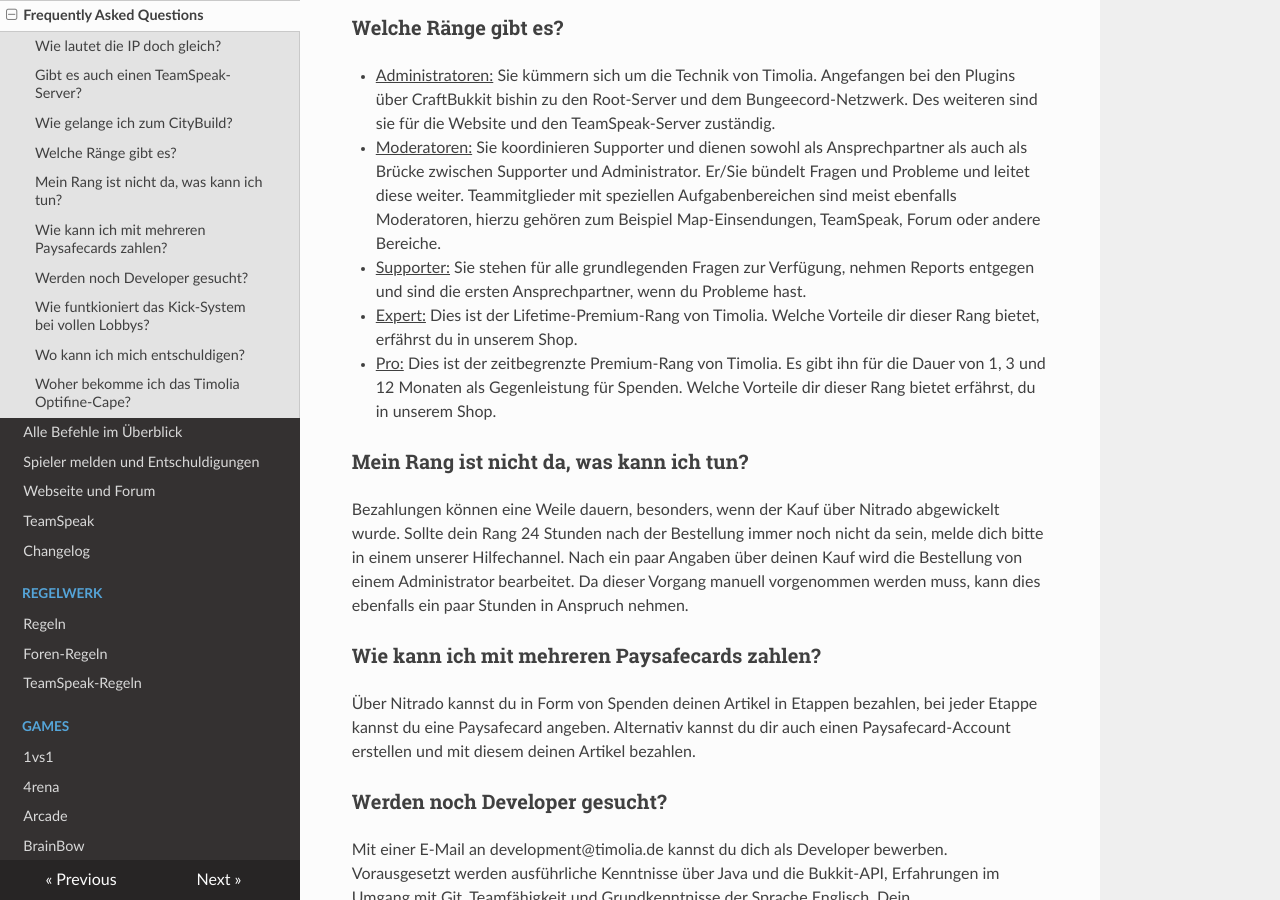
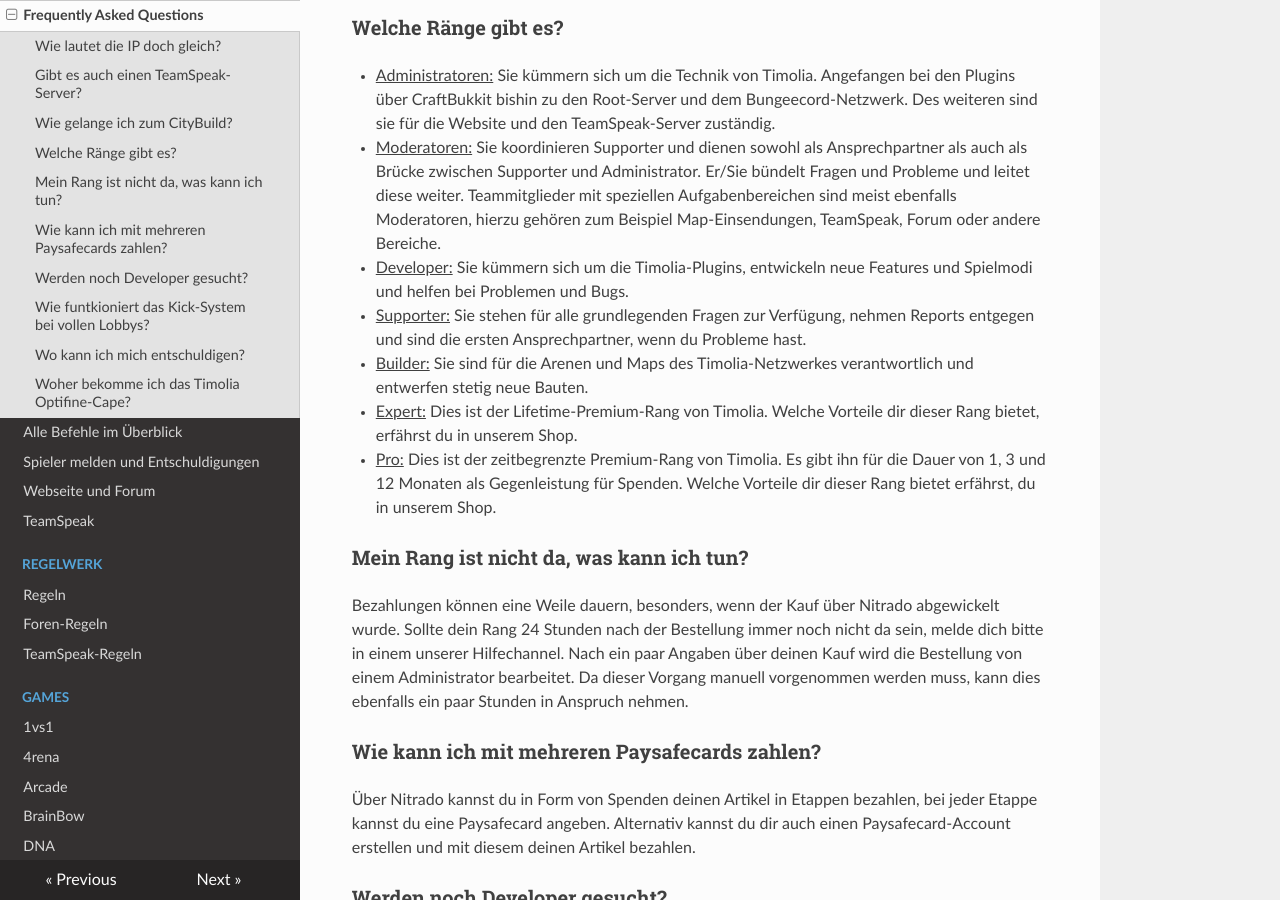
Before and after one commit to TimoliaDE/HowTo, an MkDocs documentation site: the page built from docs/faq.md, in a window 1280 px wide and 900 px high, scrolled down 609 px. Built offline with MkDocs 1.6.1, drawn with Linux system fonts in a browser that asks for light colours; nearby versions of some CDN libraries; old or Windows-style settings are respelled for this version of MkDocs.

Commit message:
updated changes in team and faq

```diff
--- a/docs/faq.md
+++ b/docs/faq.md
@@ -22,8 +22,12 @@ Des weiteren sind sie für die Website und den TeamSpeak-Server zuständig.
 Sie koordinieren Supporter und dienen sowohl als Ansprechpartner als auch als Brücke zwischen Supporter und Administrator.
 Er/Sie bündelt Fragen und Probleme und leitet diese weiter. Teammitglieder mit speziellen Aufgabenbereichen sind meist ebenfalls Moderatoren,
 hierzu gehören zum Beispiel Map-Einsendungen, TeamSpeak, Forum oder andere Bereiche.
+- <u>Developer:</u>
+Sie kümmern sich um die Timolia-Plugins, entwickeln neue Features und Spielmodi und helfen bei Problemen und Bugs.
 - <u>Supporter:</u>
 Sie stehen für alle grundlegenden Fragen zur Verfügung, nehmen Reports entgegen und sind die ersten Ansprechpartner, wenn du Probleme hast.
+- <u>Builder:</u>
+Sie sind für die Arenen und Maps des Timolia-Netzwerkes verantwortlich und entwerfen stetig neue Bauten.
 - <u>Expert:</u>
 Dies ist der Lifetime-Premium-Rang von Timolia. Welche Vorteile dir dieser Rang bietet, erfährst du in unserem Shop.
 - <u>Pro:</u>
--- a/mkdocs.yml
+++ b/mkdocs.yml
@@ -8,7 +8,6 @@ pages:
   - Spieler melden und Entschuldigungen: 'bans.md'
   - Webseite und Forum: 'web.md'
   - TeamSpeak: 'teamspeak.md'
-  - Changelog: 'changelog.md'
 - Regelwerk:
   - Regeln: 'rules/rules.md'
   - Foren-Regeln: 'rules/forum.md'
```
Also changed, not shown: docs/ranks/wanderungen.md (+1 -0 lines).
